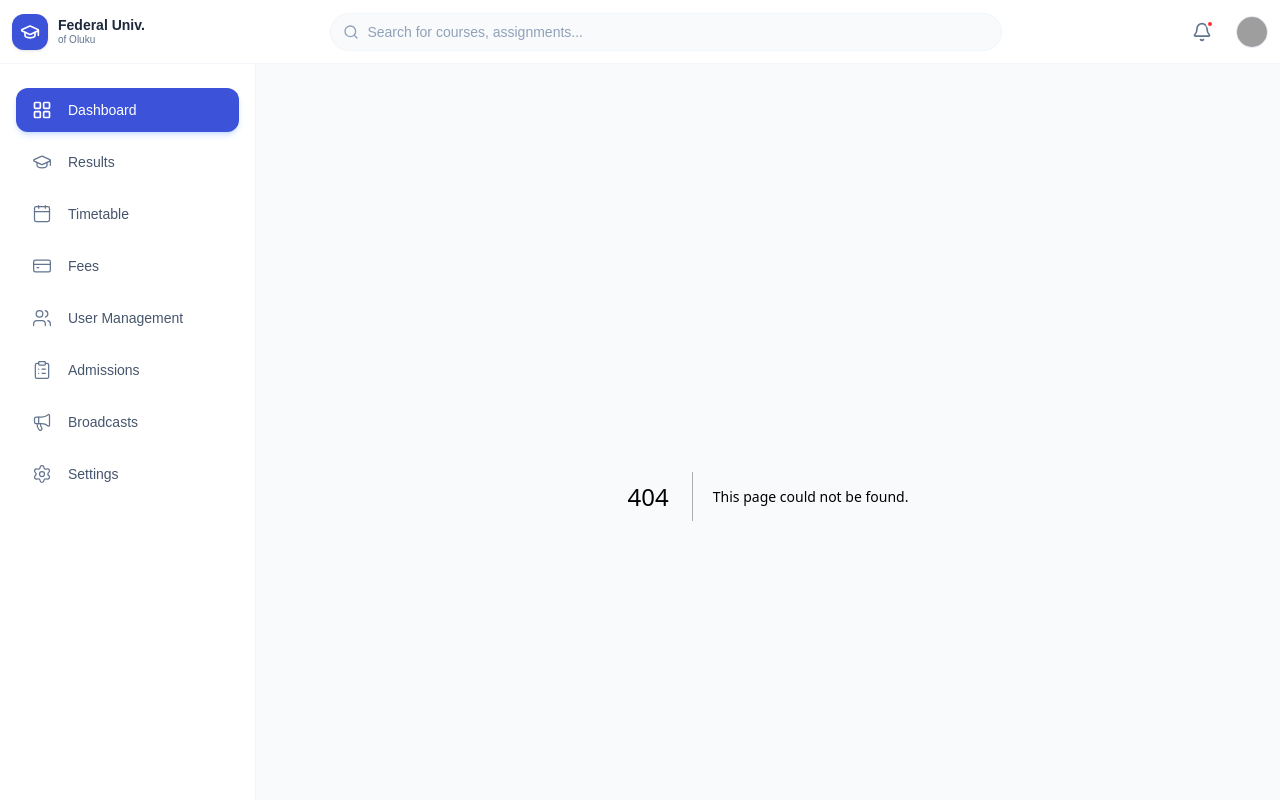
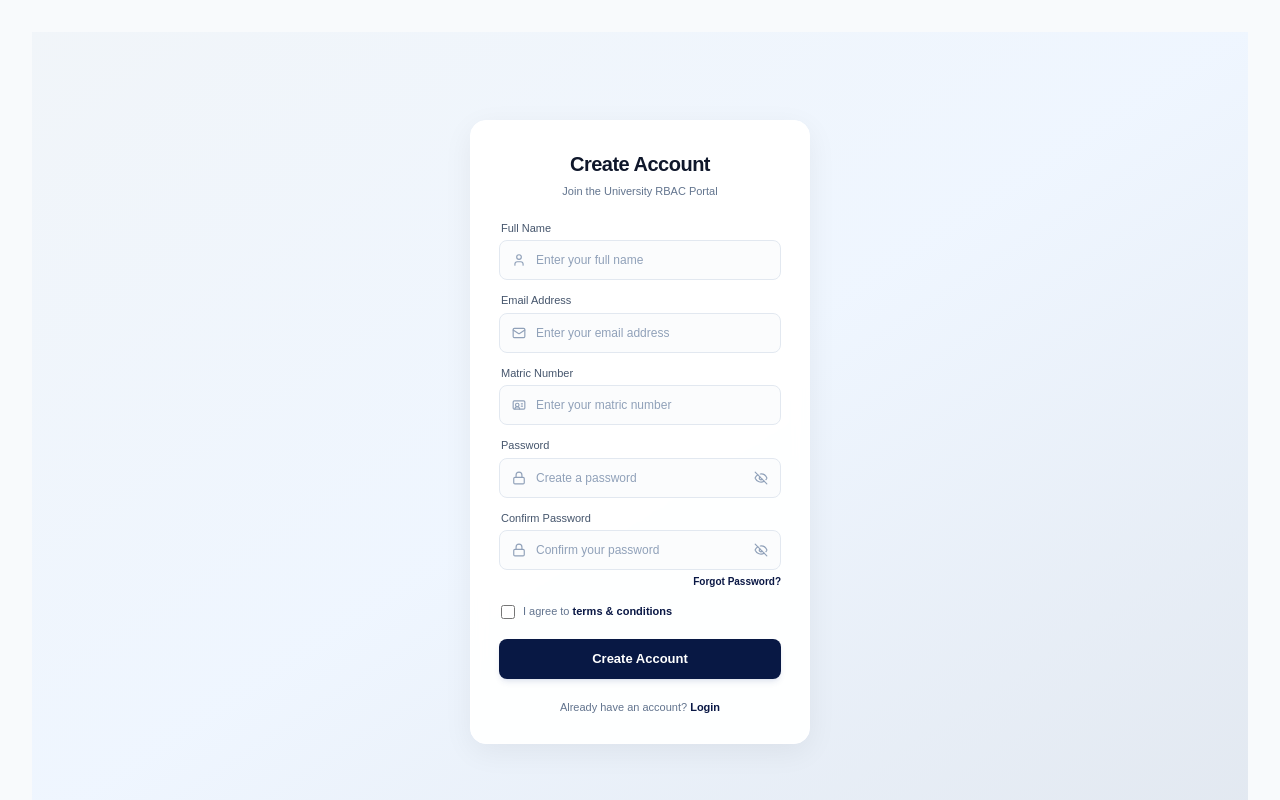
Before and after one commit to Niel-voss/RBAC-PROJECT, a Next.js app: page /auth/signUp in a window 1280 px wide. Before the commit this address had no page. Built offline with nearby package versions, Linux system fonts and the light colour scheme; grey boxes are pictures that could not be loaded.

Commit message:
feat: create account page

```diff
--- /dev/null
+++ b/app/auth/signUp/page.tsx
@@ -0,0 +1,124 @@
+import React from 'react';
+import {
+  User,
+  Mail,
+  IdCard,
+  Lock,
+  EyeOff
+} from 'lucide-react';
+
+export default function CreateAccountMicro() {
+  return (
+    <div className="min-h-screen bg-gradient-to-br from-slate-100 via-blue-50 to-slate-200 flex items-center justify-center p-4 font-sans">
+
+      {/* Card scaled down: max-w-[340px], tighter padding */}
+      <div className="w-full max-w-[340px] bg-white/95 backdrop-blur-sm rounded-2xl shadow-[0_8px_30px_rgb(0,0,0,0.06)] border border-white p-6 sm:p-7">
+
+        {/* Header scaled down */}
+        <div className="flex flex-col items-center mb-5">
+          <h2 className="text-[18px] sm:text-[20px] font-bold text-slate-900 mb-1 tracking-tight text-center">Create Account</h2>
+          <p className="text-slate-500 text-[11px] text-center">Join the University RBAC Portal</p>
+        </div>
+
+        {/* Form gap scaled down */}
+        <form className="flex flex-col gap-3">
+
+          {/* Full Name */}
+          <div>
+            <label className="block text-[11px] font-medium text-slate-600 mb-1 ml-0.5">Full Name</label>
+            <div className="relative flex items-center border border-slate-200 rounded-lg px-3 py-2.5 bg-slate-50/50 focus-within:border-[#0a1845] focus-within:bg-white transition-all">
+              <User className="w-3.5 h-3.5 text-slate-400 mr-2.5 shrink-0" />
+              <input
+                type="text"
+                placeholder="Enter your full name"
+                className="w-full text-[12px] outline-none bg-transparent placeholder-slate-400 text-slate-800"
+              />
+            </div>
+          </div>
+
+          {/* Email Address */}
+          <div>
+            <label className="block text-[11px] font-medium text-slate-600 mb-1 ml-0.5">Email Address</label>
+            <div className="relative flex items-center border border-slate-200 rounded-lg px-3 py-2.5 bg-slate-50/50 focus-within:border-[#0a1845] focus-within:bg-white transition-all">
+              <Mail className="w-3.5 h-3.5 text-slate-400 mr-2.5 shrink-0" />
+              <input
+                type="email"
+                placeholder="Enter your email address"
+                className="w-full text-[12px] outline-none bg-transparent placeholder-slate-400 text-slate-800"
+              />
+            </div>
+          </div>
+
+          {/* Matric Number */}
+          <div>
+            <label className="block text-[11px] font-medium text-slate-600 mb-1 ml-0.5">Matric Number</label>
+            <div className="relative flex items-center border border-slate-200 rounded-lg px-3 py-2.5 bg-slate-50/50 focus-within:border-[#0a1845] focus-within:bg-white transition-all">
+              <IdCard className="w-3.5 h-3.5 text-slate-400 mr-2.5 shrink-0" />
+              <input
+                type="text"
+                placeholder="Enter your matric number"
+                className="w-full text-[12px] outline-none bg-transparent placeholder-slate-400 text-slate-800"
+              />
+            </div>
+          </div>
+
+          {/* Password */}
+          <div>
+            <label className="block text-[11px] font-medium text-slate-600 mb-1 ml-0.5">Password</label>
+            <div className="relative flex items-center border border-slate-200 rounded-lg px-3 py-2.5 bg-slate-50/50 focus-within:border-[#0a1845] focus-within:bg-white transition-all">
+              <Lock className="w-3.5 h-3.5 text-slate-400 mr-2.5 shrink-0" />
+              <input
+                type="password"
+                placeholder="Create a password"
+                className="w-full text-[12px] outline-none bg-transparent placeholder-slate-400 text-slate-800"
+              />
+              <EyeOff className="w-3.5 h-3.5 text-slate-400 ml-2 shrink-0 cursor-pointer hover:text-slate-600" />
+            </div>
+          </div>
+
+          {/* Confirm Password & Forgot Password Link */}
+          <div>
+            <label className="block text-[11px] font-medium text-slate-600 mb-1 ml-0.5">Confirm Password</label>
+            <div className="relative flex items-center border border-slate-200 rounded-lg px-3 py-2.5 bg-slate-50/50 focus-within:border-[#0a1845] focus-within:bg-white transition-all mb-1">
+              <Lock className="w-3.5 h-3.5 text-slate-400 mr-2.5 shrink-0" />
+              <input
+                type="password"
+                placeholder="Confirm your password"
+                className="w-full text-[12px] outline-none bg-transparent placeholder-slate-400 text-slate-800"
+              />
+              <EyeOff className="w-3.5 h-3.5 text-slate-400 ml-2 shrink-0 cursor-pointer hover:text-slate-600" />
+            </div>
+            <div className="flex justify-end">
+              <a href="#" className="text-[10px] text-[#0a1845] font-semibold hover:underline">Forgot Password?</a>
+            </div>
+          </div>
+
+          {/* Terms Checkbox scaled down */}
+          <div className="flex items-start sm:items-center gap-2 mt-1 ml-0.5">
+            <input
+              type="checkbox"
+              className="w-3.5 h-3.5 mt-0.5 sm:mt-0 rounded border-slate-300 text-[#0a1845] focus:ring-[#0a1845] cursor-pointer shrink-0"
+            />
+            <label className="text-[11px] text-slate-500 leading-tight">
+              I agree to <a href="#" className="text-[#0a1845] font-semibold hover:underline">terms & conditions</a>
+            </label>
+          </div>
+
+          {/* Submit Button scaled down */}
+          <button
+            type="button"
+            className="mt-2 w-full bg-[#081844] text-white rounded-lg py-2.5 flex justify-center items-center font-semibold text-[13px] hover:bg-[#061236] transition-colors shadow-md shadow-blue-900/10 active:scale-[0.98]"
+          >
+            Create Account
+          </button>
+        </form>
+
+        {/* Footer Login Link scaled down */}
+        <p className="text-center text-[11px] text-slate-500 mt-5">
+          Already have an account? <a href="#" className="text-[#0a1845] font-semibold hover:underline">Login</a>
+        </p>
+
+      </div>
+    </div>
+  );
+}
--- a/app/layout.tsx
+++ b/app/layout.tsx
@@ -23,21 +23,16 @@ export default function RootLayout({
   return (
     <html lang="en">
       <body className={`${jakarta.variable} font-sans flex flex-col h-screen overflow-hidden bg-slate-50`}>
-        <SidebarProvider>
 
-          {/* Top Navigation spans the full width */}
-          <NavBar />
 
-          {/* Bottom section: Sidebar and Main Content */}
-          <div className="flex flex-1 overflow-hidden relative">
-            <SideBar />
 
-            <main className="flex-1 overflow-y-auto p-4 md:p-8 bg-slate-50">
-              {children}
-            </main>
-          </div>
 
-        </SidebarProvider>
+
+
+        <main className="flex-1 overflow-y-auto p-4 md:p-8 bg-slate-50">
+          {children}
+        </main>
+
       </body>
     </html>
   );
--- /dev/null
+++ b/components/LayoutWrapper.tsx
@@ -0,0 +1,39 @@
+"use client";
+
+import { usePathname } from "next/navigation";
+import NavBar from "@/components/NavBar";
+import SideBar from "@/components/Sidebar-temp";
+import { SidebarProvider } from "@/components/SidebarContext";
+
+export default function LayoutWrapper({ children }: { children: React.ReactNode }) {
+  const pathname = usePathname();
+
+  // Add any routes here where you DO NOT want the navbar and sidebar
+  const isAuthPage = pathname === "/signup" || pathname === "/login";
+
+  // If it's the signup or login page, just render the plain content
+  if (isAuthPage) {
+    return (
+      <main className="flex-1 h-screen overflow-y-auto bg-slate-50">
+        {children}
+      </main>
+    );
+  }
+
+  // Otherwise, render the full app layout with NavBar and SideBar
+  return (
+    <SidebarProvider>
+      {/* Top Navigation spans the full width */}
+      <NavBar />
+
+      {/* Bottom section: Sidebar and Main Content */}
+      <div className="flex flex-1 overflow-hidden relative">
+        <SideBar />
+
+        <main className="flex-1 overflow-y-auto p-4 md:p-8 bg-slate-50">
+          {children}
+        </main>
+      </div>
+    </SidebarProvider>
+  );
+}
--- a/components/Sidebar-temp.tsx
+++ b/components/Sidebar-temp.tsx
@@ -6,7 +6,7 @@ import {
 } from 'lucide-react';
 import { useSidebar } from './SidebarContext';
 
-export const currentUserRole = 'admin'; // Change to 'lecturer' or 'admin' to test the UI
+export const currentUserRole = 'lecturer'; // Change to 'lecturer' or 'admin' to test the UI
 export default function Sidebar() {
   const { isOpen, setIsOpen } = useSidebar();
 
@@ -16,21 +16,30 @@ export default function Sidebar() {
 
   // The complete list of links with an allowedRoles array for filtering
   const navLinks = [
+    // --- SHARED ---
     { name: 'Dashboard', icon: LayoutGrid, href: '#', active: true, allowedRoles: ['student', 'lecturer', 'admin'] },
-    { name: 'Courses', icon: BookOpen, href: '#', active: false, allowedRoles: ['student', 'lecturer'] },
-    { name: 'Results', icon: GraduationCap, href: '#', active: false, allowedRoles: ['student', 'lecturer', 'admin'] },
-    { name: 'Timetable', icon: Calendar, href: '#', active: false, allowedRoles: ['student', 'lecturer', 'admin'] },
-    { name: 'Assignments', icon: FileText, href: '#', active: false, allowedRoles: ['student', 'lecturer'] },
-    { name: 'Attendance', icon: User, href: '#', active: false, allowedRoles: ['student', 'lecturer'] },
-    { name: 'Fees', icon: CreditCard, href: '#', active: false, allowedRoles: ['student', 'admin'] },
+
+    // --- STUDENT SPECIFIC ---
+    { name: 'Course Registration', icon: BookOpen, href: '#', active: false, allowedRoles: ['student'] },
+    { name: 'Academic Record', icon: GraduationCap, href: '#', active: false, allowedRoles: ['student'] },
+    { name: 'Timetable', icon: Calendar, href: '#', active: false, allowedRoles: ['student'] },
+    { name: 'Assignments', icon: FileText, href: '#', active: false, allowedRoles: ['student'] },
+    { name: 'Attendance', icon: User, href: '#', active: false, allowedRoles: ['student'] },
+    { name: 'Fees', icon: CreditCard, href: '#', active: false, allowedRoles: ['student'] },
+
+    // --- LECTURER SPECIFIC ---
+    { name: 'My Courses', icon: BookOpen, href: '#', active: false, allowedRoles: ['lecturer'] },
+    { name: 'Grade Management', icon: ClipboardList, href: '#', active: false, allowedRoles: ['lecturer'] }, // You can change this icon if needed
+    { name: 'Attendance Tracker', icon: User, href: '#', active: false, allowedRoles: ['lecturer'] },
+    { name: 'Timetable', icon: Calendar, href: '#', active: false, allowedRoles: ['lecturer'] },
+
+    // --- ADMIN SPECIFIC ---
     { name: 'User Management', icon: Users, href: '#', active: false, allowedRoles: ['admin'] },
-    { name: 'Admissions', icon: ClipboardList, href: '#', active: false, allowedRoles: ['admin'] },
-    { name: 'Broadcasts', icon: Megaphone, href: '#', active: false, allowedRoles: ['admin'] },
-    { name: 'Messages', icon: MessageSquare, href: '#', active: false, allowedRoles: ['student', 'lecturer'] },
-    { name: 'Library', icon: LibraryIcon, href: '#', active: false, allowedRoles: ['student', 'lecturer'] },
-    { name: 'Settings', icon: Settings, href: '#', active: false, allowedRoles: ['student', 'lecturer', 'admin'] },
+    { name: 'Academic Structure', icon: LayoutGrid, href: '#', active: false, allowedRoles: ['admin'] }, // Assuming a structure/layout icon
+    { name: 'Session and Semester', icon: Calendar, href: '#', active: false, allowedRoles: ['admin'] },
+    { name: 'Admission', icon: ClipboardList, href: '#', active: false, allowedRoles: ['admin'] },
+    { name: 'Broadcasts', icon: Megaphone, href: '#', active: false, allowedRoles: ['admin'] }
   ];
-
   // Filter the links based on who is logged in before rendering
   const visibleLinks = navLinks.filter(link => link.allowedRoles.includes(currentUserRole));
 
--- a/package.json
+++ b/package.json
@@ -9,7 +9,7 @@
     "lint": "eslint"
   },
   "dependencies": {
-    "lucide-react": "^1.16.0",
+    "lucide-react": "^1.17.0",
     "next": "16.2.6",
     "react": "19.2.4",
     "react-dom": "19.2.4"
```
Also changed, not shown: 1 other file (tests, documents, lock files or other folders).
